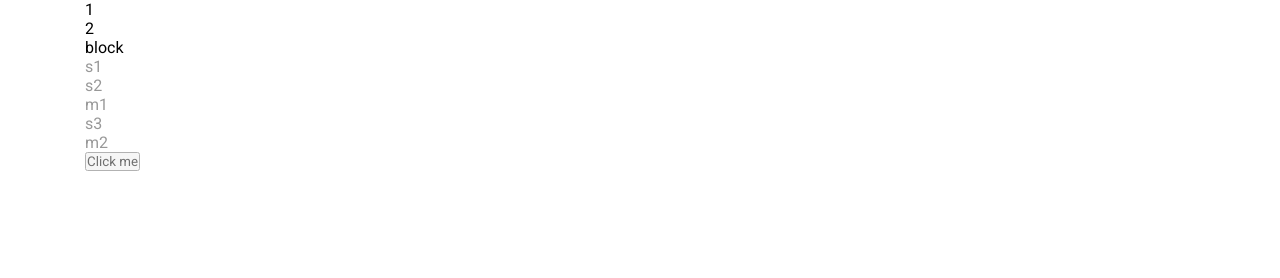
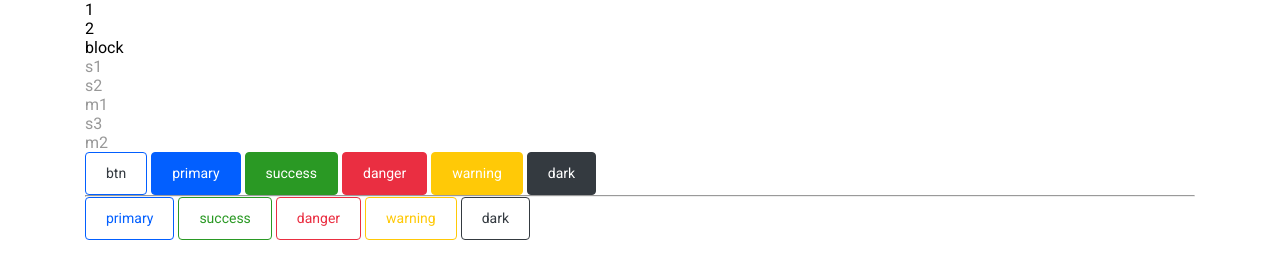
Before and after one commit to akarpovauk/UI_lib, a website: page src/index.html in a window 1280 px wide. Drawn offline with nearby package versions, Linux system fonts and the light colour scheme; files that its build step writes are made by us from their sources; files whose address does not match are found by name.

Commit message:
styles: css: add button

```diff
--- a/src/index.html
+++ b/src/index.html
@@ -20,7 +20,19 @@
 			<div class="some" style=' opacity: 0.4'>s3</div>
 			<div class="more" style=' opacity: 0.4'>m2</div>
 		</div>
-		<button data-private='false' style=' opacity: 0.6'>Click me</button>
+		<button class ='btn' data-private='false'>btn</button>
+		<button class ='btn btn_primary' data-private='false'>primary</button>
+		<button class ='btn btn_success' data-private='false'>success</button>
+		<button class ='btn btn_danger' data-private='false'>danger</button>
+		<button class ='btn btn_warning' data-private='false'>warning</button>
+		<button class ='btn btn_dark' data-private='false'>dark</button>
+		<hr>
+		<button class ='btn btn_outline-primary' data-private='false'>primary</button>
+		<button class ='btn btn_outline-success' data-private='false'>success</button>
+		<button class ='btn btn_outline-danger' data-private='false'>danger</button>
+		<button class ='btn btn_outline-warning' data-private='false'>warning</button>
+		<button class ='btn btn_outline-dark' data-private='false'>dark</button>
+
 		<script src='script.js'></script>
 	</div>
 </body>
--- a/src/js/main.js
+++ b/src/js/main.js
@@ -40,5 +40,5 @@ $('button').on('click', function() {
 // $('.list').fadeOut(1800);
 // $('button').fadeOut(1800);
 
-$('button').fadeOut(2800);
-setTimeout(()=> {$('button').fadeIn(1800)}, 4000);
+// $('button').fadeOut(2800);
+// setTimeout(()=> {$('button').fadeIn(1800)}, 4000);
--- /dev/null
+++ b/src/sass/components/_button.scss
@@ -0,0 +1,94 @@
+.btn {
+	display: inline-block;
+	padding: 10px 20px;
+	border: 1px solid $primary;
+	border-radius: 4px;
+	background-color: transparent;
+	color: $dark;
+	text-align: center;
+	vertical-align: middle;
+	font-weight: 400;
+	font-size: 14px;
+	line-height: 1.5;
+	transition: all 0.2s;
+	cursor: pointer;
+	&:hover {
+		background-color: lighten($primary, 10%);
+		color: #fff;
+	}
+	&_primary {
+		background-color: $primary;
+		border-color: $primary;
+		color: #fff;
+		&:hover {
+			background-color: darken($primary, 10%);
+		}
+	}
+	&_success {
+		background-color: $success;
+		border-color: $success;
+		color: #fff;
+		&:hover {
+			background-color: darken($success, 10%);
+		}
+	}
+	&_danger {
+		background-color: $danger;
+		border-color: $danger;
+		color: #fff;
+		&:hover {
+			background-color: darken($danger, 10%);
+		}
+	}
+	&_warning {
+		background-color: $warning;
+		border-color: $warning;
+		color: #fff;
+		&:hover {
+			background-color: darken($warning, 10%);
+		}
+	}
+	&_dark {
+		background-color: $dark;
+		border-color: $dark;
+		color: #fff;
+		&:hover {
+			background-color: darken($dark, 10%);
+		}
+	}
+	&_outline-primary {
+		border-color: $primary;
+		color: $primary;
+		&:hover {
+			background-color: $primary;
+		}
+	}
+	&_outline-success {
+		border-color: $success;
+		color: $success;
+		&:hover {
+			background-color: $success;
+		}
+	}
+	&_outline-danger {
+		border-color: $danger;
+		color: $danger;
+		&:hover {
+			background-color: $danger;
+		}
+	}
+	&_outline-warning {
+		border-color: $warning;
+		color: $warning;
+		&:hover {
+			background-color: $warning;
+		}
+	}
+	&_outline-dark {
+		border-color: $dark;
+		color: $dark;
+		&:hover {
+			background-color: $dark;
+		}
+	}
+}
--- a/src/sass/style.scss
+++ b/src/sass/style.scss
@@ -1,3 +1,4 @@
 @import './general/base.scss';
 @import './general/variables.scss';
 @import './general/typography.scss';
+@import './components/button.scss';
```
Also changed, not shown: dist/index.html, dist/script.js, dist/style.css, 1 other file.
